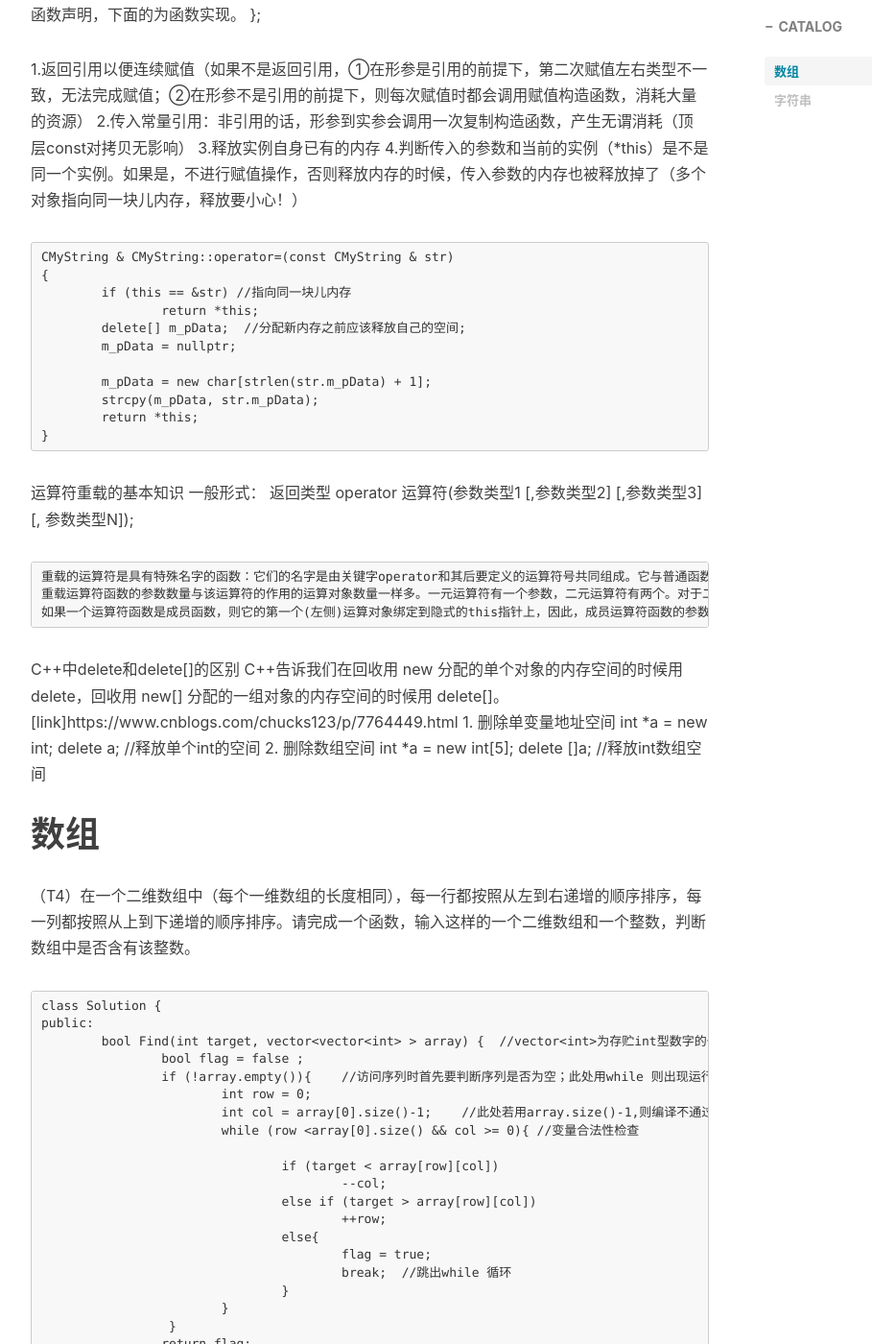
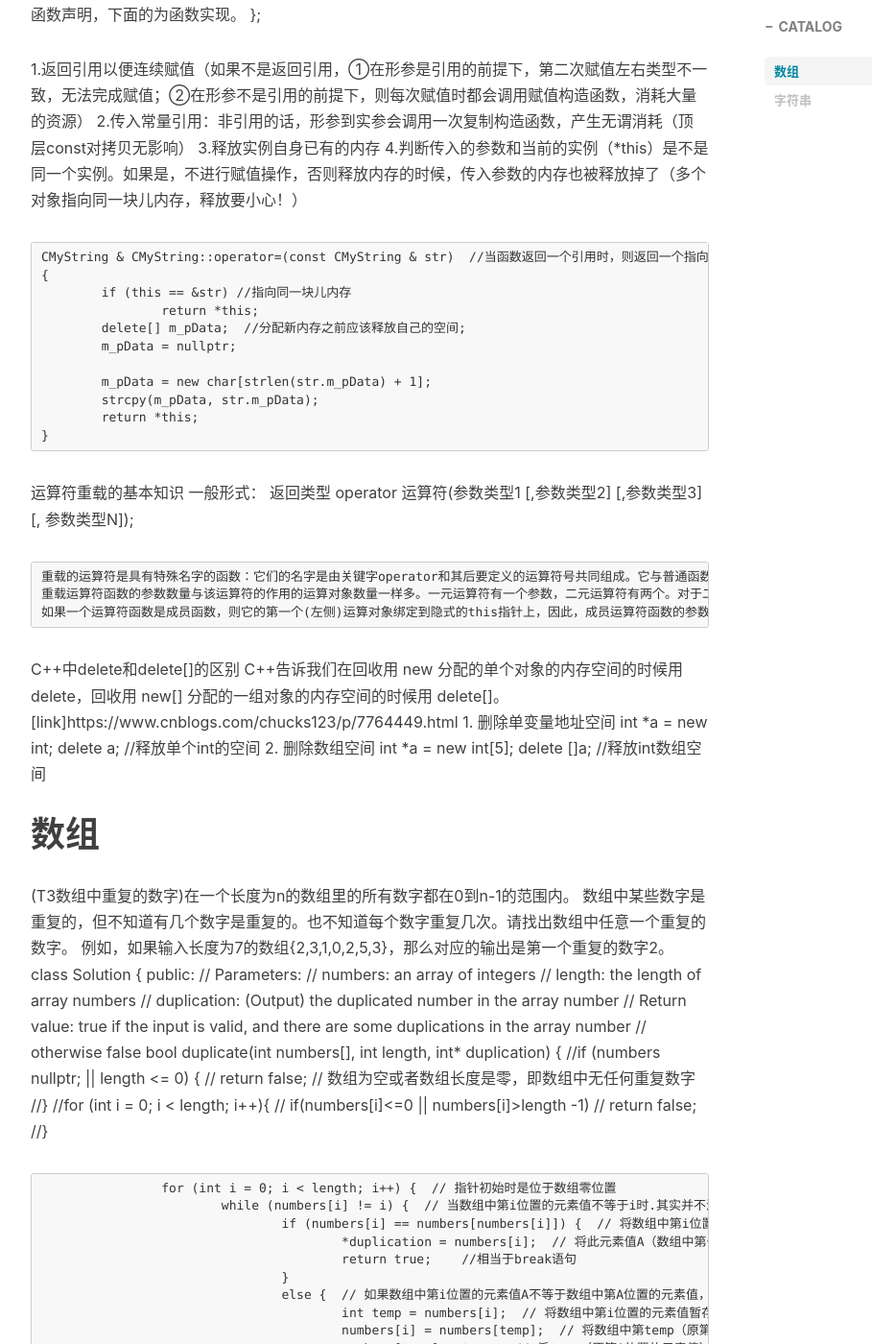
Before and after one commit to Gavynlee/Gavynlee.github.io, a Jekyll site: the page built from _posts/2020-02-5-数据结构与算法错题集.md, in a window 1280 px wide and 1400 px high, scrolled down 718 px. Shown: the whole window at 96% size, without its empty margins (233-1142 px from the left). Built offline with Jekyll 4.4.1, drawn with Linux system fonts in a browser that asks for light colours; nearby versions of some CDN libraries; comment, search, counter and statistics services are not loaded; some of the changed text lies outside the part shown.

Commit message:
更新blog

```diff
--- a/_posts/2020-02-5-数据结构与算法错题集.md
+++ b/_posts/2020-02-5-数据结构与算法错题集.md
@@ -31,7 +31,7 @@ tags:
 3.释放实例自身已有的内存
 4.判断传入的参数和当前的实例（*this）是不是同一个实例。如果是，不进行赋值操作，否则释放内存的时候，传入参数的内存也被释放掉了（多个对象指向同一块儿内存，释放要小心！）
 
-	CMyString & CMyString::operator=(const CMyString & str)
+	CMyString & CMyString::operator=(const CMyString & str)  //当函数返回一个引用时，则返回一个指向返回值的隐式指针。这样，函数就可以放在赋值语句的左边。
 	{
 		if (this == &str) //指向同一块儿内存
 			return *this;
@@ -61,6 +61,44 @@ C++中delete和delete[]的区别
 	delete []a; //释放int数组空间
 
 # 数组
+
+(T3数组中重复的数字)在一个长度为n的数组里的所有数字都在0到n-1的范围内。 数组中某些数字是重复的，但不知道有几个数字是重复的。也不知道每个数字重复几次。请找出数组中任意一个重复的数字。 例如，如果输入长度为7的数组{2,3,1,0,2,5,3}，那么对应的输出是第一个重复的数字2。
+	class Solution {
+	public:
+		// Parameters:
+		//        numbers:     an array of integers
+		//        length:      the length of array numbers
+		//        duplication: (Output) the duplicated number in the array number
+		// Return value:       true if the input is valid, and there are some duplications in the array number
+		//                     otherwise false
+		bool duplicate(int numbers[], int length, int* duplication) {
+			//if (numbers nullptr;  || length <= 0) {
+			//	return false;  // 数组为空或者数组长度是零，即数组中无任何重复数字
+			//}
+			//for (int i = 0; i < length; i++){
+			//	if(numbers[i]<=0 || numbers[i]>length -1)
+			//		return false;
+			//}
+
+			for (int i = 0; i < length; i++) {  // 指针初始时是位于数组零位置
+				while (numbers[i] != i) {  // 当数组中第i位置的元素值不等于i时.其实并不满足所有的测试用例，如23124，会进入死循环。
+					if (numbers[i] == numbers[numbers[i]]) {  // 将数组中第i位置的元素值A与数组中第A位置的元素值比较
+						*duplication = numbers[i];  // 将此元素值A（数组中第一个重复的元素）记录并返回
+						return true;	//相当于break语句
+					}
+					else {  // 如果数组中第i位置的元素值A不等于数组中第A位置的元素值，则互相交换这两个位置的元素
+						int temp = numbers[i];  // 将数组中第i位置的元素值暂存至temp中
+						numbers[i] = numbers[temp];  // 将数组中第temp（原第i位置的元素值）位置的元素值赋值于第i位置
+						numbers[temp] = temp;  // 将temp（原第i位置的元素值）赋值于第temp（原第i位置的元素值）位置
+					}
+				}
+			}
+			return false;  // 若上述条件均无返回，则直接返回flase（表明数组中并无重复的数字）
+		}
+
+
+
+
 （T4）在一个二维数组中（每个一维数组的长度相同），每一行都按照从左到右递增的顺序排序，每一列都按照从上到下递增的顺序排序。请完成一个函数，输入这样的一个二维数组和一个整数，判断数组中是否含有该整数。
 
 	class Solution {
```
